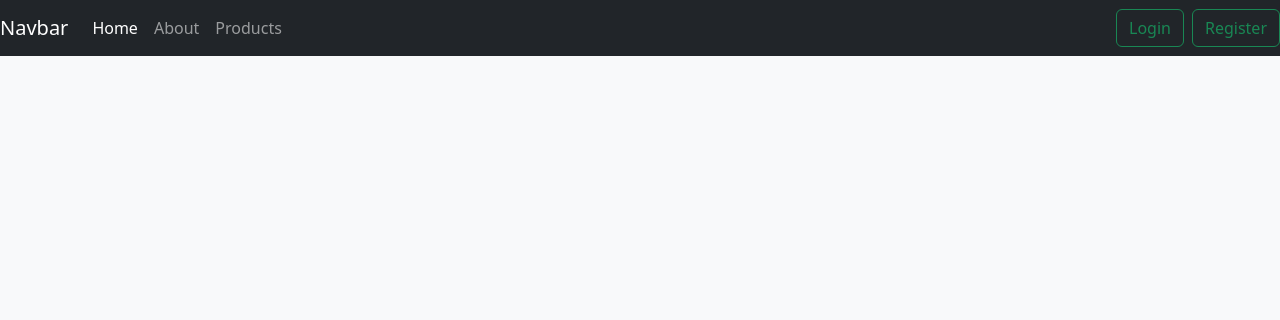
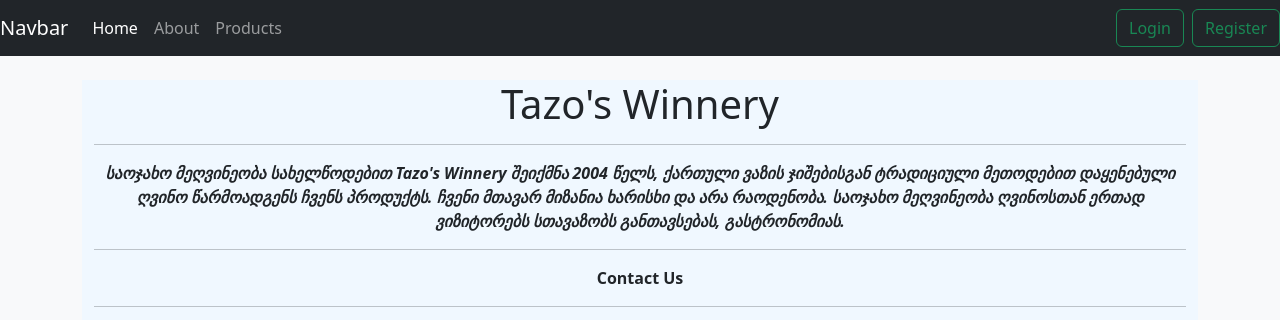
Before and after one commit to Sergi90G/Tazos-Winnery, a Flask app: page / in a window 1280 px wide. Shown: the top 320 px of the page. Run offline with Flask 3, Linux system fonts and the light colour scheme.

Commit message:
update home page

```diff
--- a/src/templates/main/index.html
+++ b/src/templates/main/index.html
@@ -1,5 +1,22 @@
 {% extends "layout/base.html" %}
 {% block body %}
+    <div  style="text-align: center; background-color: aliceblue;" class="container mt-4"> <h1>Tazo's Winnery</h1>
+<hr>
+<i><b><p>საოჯახო მეღვინეობა სახელწოდებით Tazo's Winnery შეიქმნა 2004 წელს,
+    ქართული ვაზის ჯიშებისგან ტრადიციული მეთოდებით დაყენებული ღვინო წარმოადგენს ჩვენს პროდუქტს.
+    ჩვენი მთავარ მიზანია ხარისხი და არა რაოდენობა.
+    საოჯახო მეღვინეობა ღვინოსთან ერთად ვიზიტორებს სთავაზობს განთავსებას, გასტრონომიას.  </p></b></i>
+<hr>
+        <b>Contact Us</b>
+    <hr>
+<iframe src="https://www.google.com/maps/embed?pb=!1m18!1m12!1m3!1d16732.72586762519!2d42.26604198277017!3d42.151228752779964!2m3!1f0!2f0!3f0!3m2!1i1024!2i768!4f13.1!3m3!1m2!1s0x405cffa9dadd8d03%3A0x1c8c218b5785675d!2sTazo&#39;
+s%20Marani!5e0!3m2!1ska!2sge!4v1690825957562!5m2!1ska!2sge" width="900" height="350" style="border:0;"
+        allowfullscreen="" loading="lazy" referrerpolicy="no-referrer-when-downgrade"></iframe> </div>
+    <hr>
+    <b>Contact</b><br>
+    <a href="tel:+995-598-12-90-99" data-tracking-element-type="3"
+       jslog="56037; track:impression,click" itemprop="telephone" class="btn btn-success">Call now</a><br>
+    <b>598-12-90-99</b>
 
     {% set messages = get_flashed_messages() %}
     {% if messages %}
```
Also changed, not shown: src/templates/main/about.html (+0 -9 lines).
